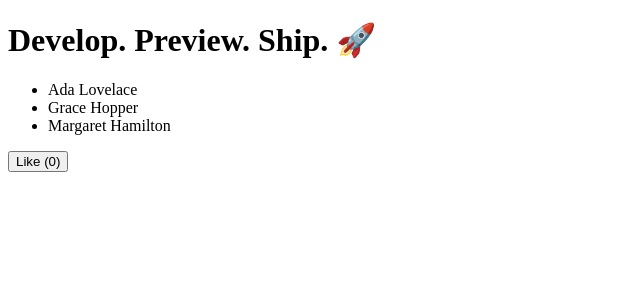
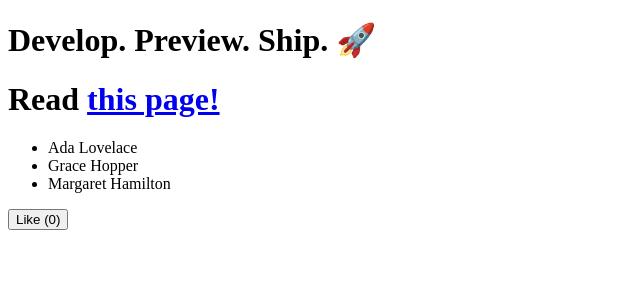
Before and after one commit to shoshana-levitt/nextjs-app, a Next.js app: page / in a window 1280 px wide. Shown: the top 300 px of the page, without its empty margins (0-640 px from the left). Built offline with nearby package versions, Linux system fonts and the light colour scheme.

Commit message:
add Link from homepage to first-post

```diff
--- a/pages/index.jsx
+++ b/pages/index.jsx
@@ -1,4 +1,6 @@
 import { useState } from "react";
+import Link from "next/link";
+
 function Header({ title }) {
   return <h1>{title ? title : "Default title"}</h1>;
 }
@@ -15,12 +17,15 @@ export default function HomePage() {
   return (
     <div>
       <Header title="Develop. Preview. Ship. 🚀" />
+      {/* <h1 className={styles.title}> */}
+      <h1>
+        Read <Link href="/posts/first-post">this page!</Link>
+      </h1>
       <ul>
         {names.map((name) => (
           <li key={name}>{name}</li>
         ))}
       </ul>
-
       <button onClick={handleClick}>Like ({likes})</button>
     </div>
   );
```
